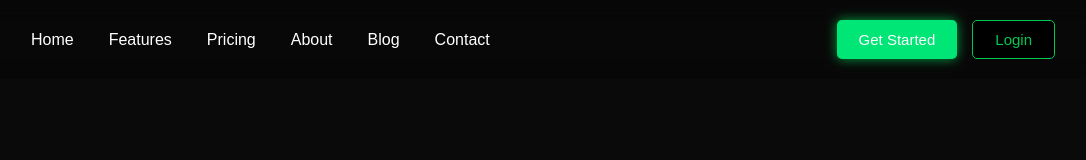
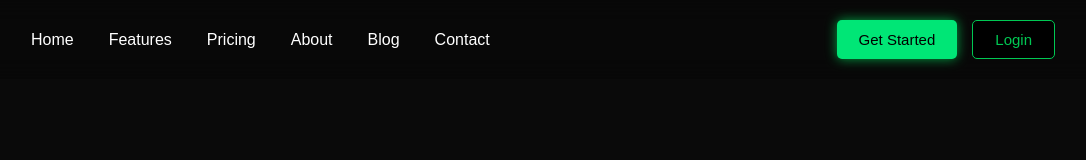
Before and after one commit to Santhosh-Kumar-2004/seo-saas-landing-page, a React (Vite) app: page / in a window 1280 px wide. In both pictures the pointer is over the button "Get Started". Shown: the top 160 px of the page, without its empty margins (97-1183 px from the left). Built offline with nearby package versions, Linux system fonts and the light colour scheme.

Commit message:
UPgraded css of navbar

```diff
--- a/src/styles/Navbar.css
+++ b/src/styles/Navbar.css
@@ -66,6 +66,8 @@
 
 .btn-green:hover {
   box-shadow: 0 0 12px rgba(0, 200, 83, 0.8);
+  color: black;
+  /* font-weight: bold; */
 }
 
 .btn-login {
```
